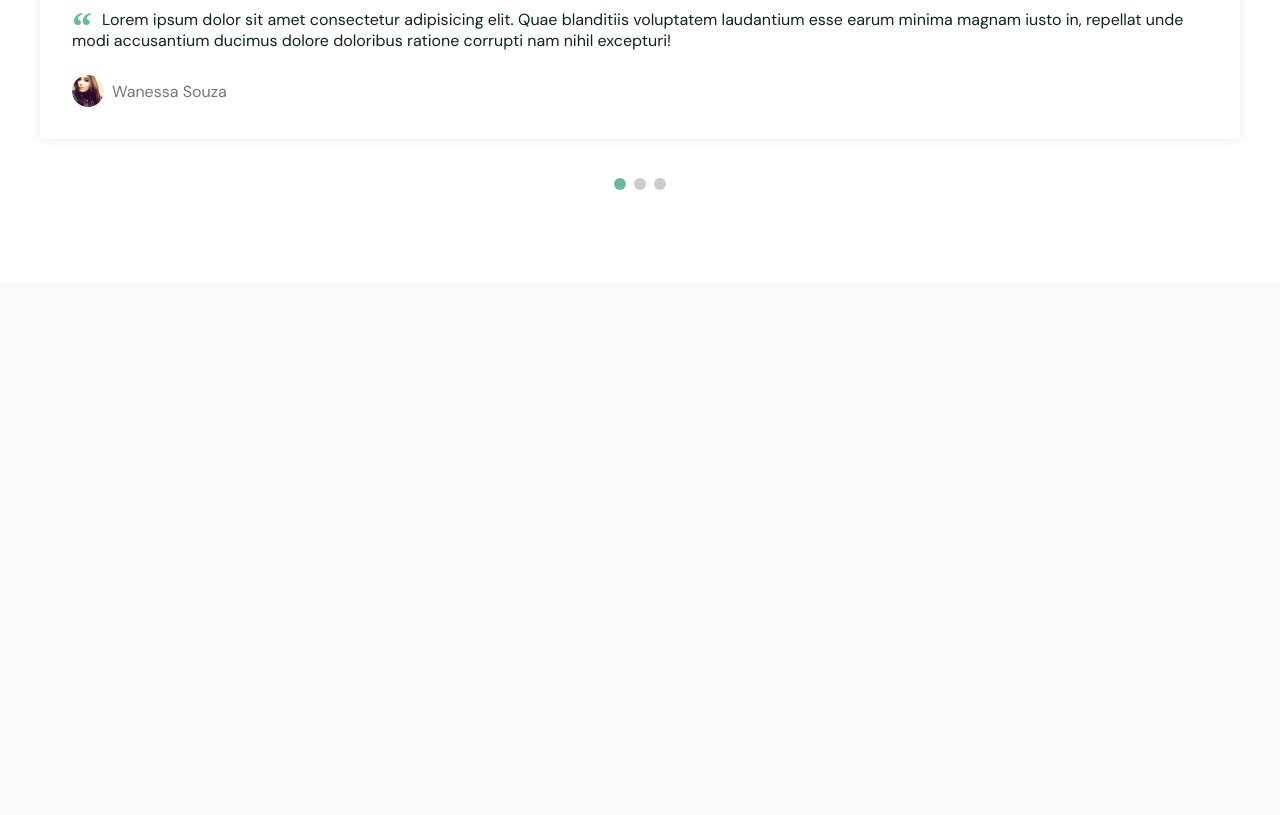
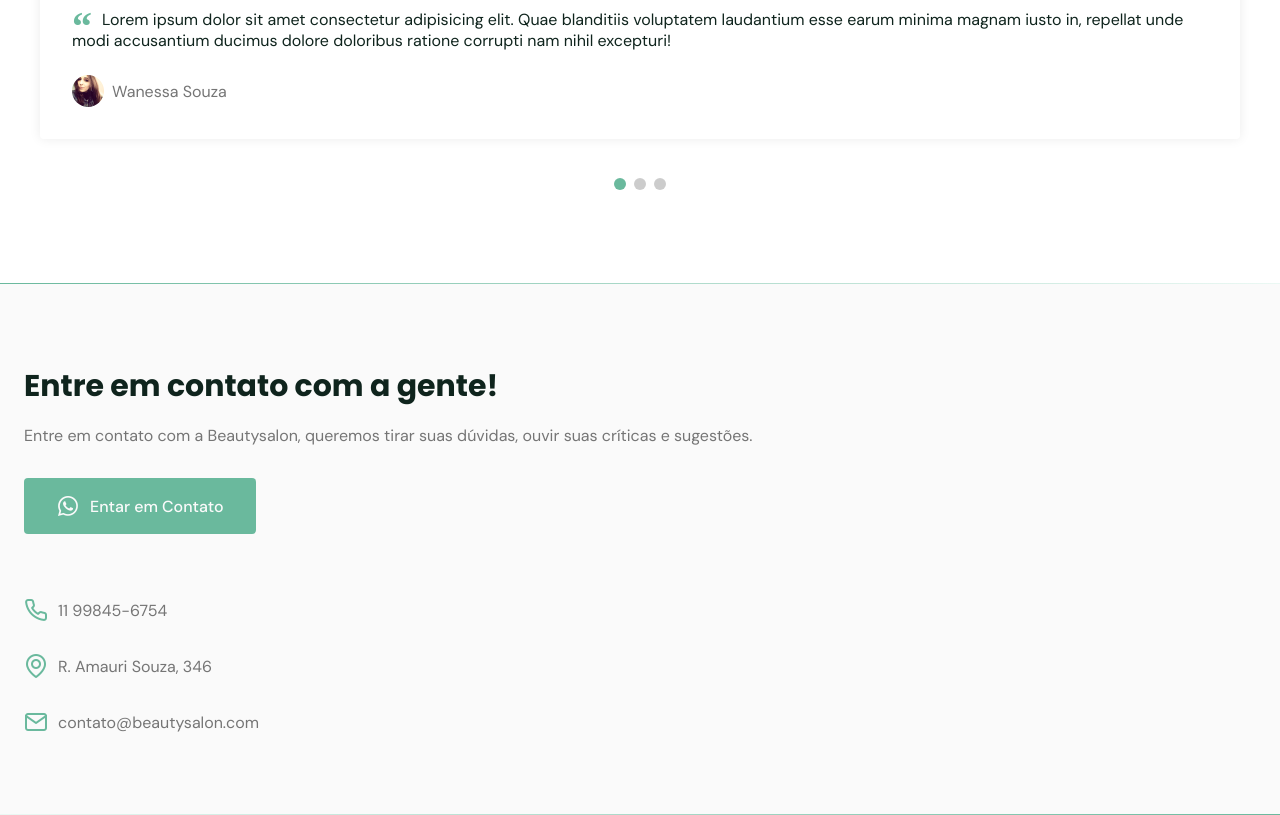
Before and after one commit to Dodspinello/originsix, a plain HTML site: page index.html in a window 1280 px wide. Shown: the part 4357-5172 px from the top of the page. Before the commit the page ends 4640 px from the top, so only its background shows below. Drawn offline with nearby package versions, Linux system fonts and the light colour scheme; files whose address does not match are found by name.

Commit message:
contact + scrollReveal

```diff
--- a/index.html
+++ b/index.html
@@ -215,13 +215,39 @@
         </div>
       </section>
 
+      <div class="divider-2"></div>
 
       <!--CONTACT-->
+      <section class="section" id="contact">
+        <div class="container grid">
+
+
+            <div class="text">
+                <h2 class="title">Entre em contato
+                    com a gente!</h2>
+                    <p>Entre em contato com a Beautysalon, queremos tirar suas dúvidas, ouvir suas críticas e sugestões.</p>
+                    <a href="https://api.whatsapp.com/send?phone=SeuPhone&text=SuaMensagem" class="button" target="_blank"><i class="icon-whatsapp"></i>Entar em Contato</a>
+            </div>
+
+            <div class="links">
+                <ul class="grid">
+                    <li><i class="icon-phone"></i> 11 99845-6754</li>
+                    <li><i class="icon-map-pin"></i> R. Amauri Souza, 346</li>
+                    <li><i class="icon-mail"></i> contato@beautysalon.com</li>
+                </ul>
+            </div>
+        </div>
+      </section>
+
+      <div class="divider-1"></div>
     </main>
 
     <!--Swiper-->
     <script src="https://cdn.jsdelivr.net/npm/swiper@10/swiper-bundle.min.js"></script>
 
+    <!-- scrollreveal-->
+    <script src="https://unpkg.com/scrollreveal"></script>
+
     <!--main.js-->
     <script src="main.js"></script>
   </body>
--- a/main.js
+++ b/main.js
@@ -39,5 +39,21 @@ const swiper = new Swiper('.swiper', {
         el: '.swiper-pagination'
     },
     mousewheel: true,
-    keyboard: true,
+    keyboard: true
 });
+
+/// ScrollReveal: Mostrar elementos quando der scroll na pagina
+const scrollReveal = ScrollReveal ({
+    origin: 'top',
+    distance: '30px',
+    duration: 700,
+    reset: true
+})
+
+scrollReveal.reveal(`
+#home .text, #home .image,
+#about .image, #about .text,
+#services header, #services .card,
+#testiomonials header, #testimonials .testimonials,
+#contact .text, #contact .links
+`, { interval: 100 })
--- a/style.css
+++ b/style.css
@@ -425,3 +425,31 @@ textimoials .container {
 .swiper-pagination-bullet-active {
     background: var(--base-color);
 }
+
+/*=============== CONTACT =============== */
+#contact .grid{
+    gap: 4rem;
+}
+
+#contact .text p {
+    margin-bottom: 2rem;
+}
+
+#contact .button i,
+#contact ul li i {
+    font-size: 1.5rem;
+    margin-right: 0.625rem;
+}
+
+#contact ul.grid {
+    gap: 2rem;
+}
+
+#contact ul li {
+    display: flex;
+    align-items: center;
+}
+
+#contact ul li i {
+    color: var(--base-color);
+}
```
